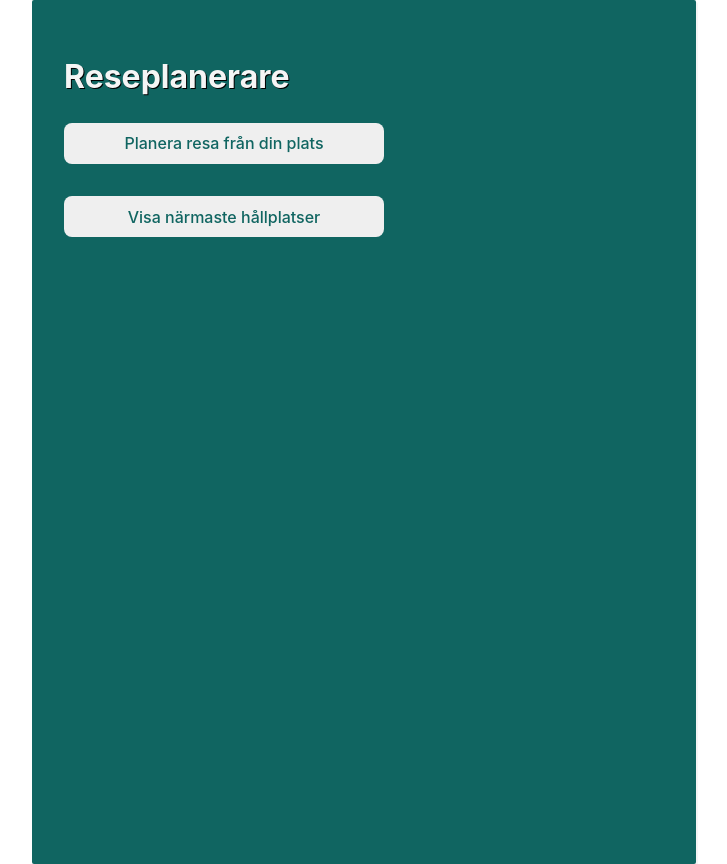
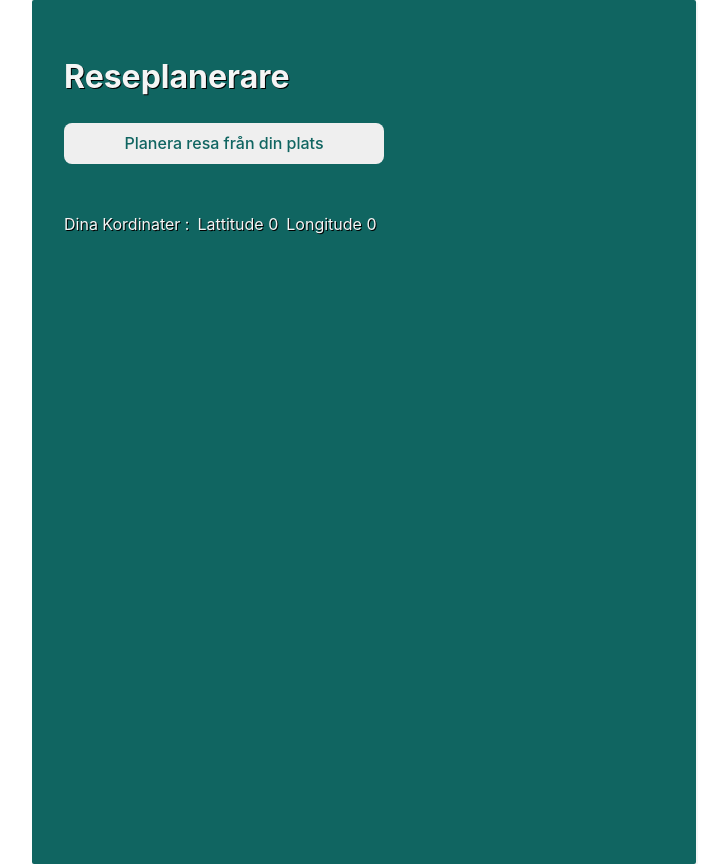
Before and after one commit to MartinaSTV/pendlaren, a React (Vite) app in the folder pendlaren/: page / in a window 1280 px wide. Shown: the whole page, without its empty margins (276-1003 px from the left). Built offline with nearby package versions, Linux system fonts and the light colour scheme.

Commit message:
Intrface, visa kordinater

```diff
--- a/pendlaren/src/App.css
+++ b/pendlaren/src/App.css
@@ -19,3 +19,9 @@
 .button-departures{
   margin: 1rem;
 }
+.travalplaner-coords{
+  display: flex;
+}
+.coords{
+  padding-right: 0.5rem;
+}
--- a/pendlaren/src/App.tsx
+++ b/pendlaren/src/App.tsx
@@ -37,11 +37,17 @@ function App() {
       <button onClick={ ()=>{ getCordinates(setMessage, setcoords)
         }  }>Planera resa från din plats</button>
       <p>{ message }</p>
+        <article className='travalplaner-coords'>
+          <p className='coords'>Dina Kordinater : </p>
+          <p className='coords'>Lattitude {coords.lattitude}</p>
+          <p className='coords'>Longitude {coords.longitude}</p>
+        </article>
+      {coords.lattitude >0 ?
       <button onClick={  async()=>{ await getBusStops(coords, setStops)
       sethiddStops(true)
-    } } >Visa närmaste hållplatser</button>
+      } } >Visa närmaste hållplatser</button>: null }
       <article>{hiddStops? stopLocation: <p></p>}</article>
-    <article>   { Stops.length> 0? <h2>Din valda hållplats är: { favoriteStop?.name }</h2>  : ''} </article>
+      <article>{ Stops.length> 0? <h2>Din valda hållplats är: { favoriteStop?.name }</h2>  : ''} </article>
       { favoriteStop? <button className='button-departures' onClick={ ()=>{ getDepatures( favoriteStop, setTimes )} }>visa avgångar</button>: null}
         { times ? timetable : <p>Välj Hållplats</p>}
     </div>
@@ -49,4 +55,3 @@ function App() {
   }
 
   export default App
-  export type {CoordsType, ResponseData}
--- a/pendlaren/src/components/Stations.tsx
+++ b/pendlaren/src/components/Stations.tsx
@@ -1,19 +1,21 @@
-import { PropsStop, StopLocation  } from "../interfaces";
+import { PropsStop} from "../interfaces";
 
 function BusStop(props:PropsStop){
     let info = props.stop.StopLocation;
+    console.log(info)
 
     let handleClick = ()=>{
-        props.setFavoriteStop({extId: info.extId, name: info.name})
+        props.setFavoriteStop({extId: info.extId, name: info.name , dist: info.dist})
         props.sethiddStops(false)
     }
 
     return(
         <article>
+            <p>{info.dist}m till hållplats</p>
             <h3>{info.name}</h3>
             <button onClick={  handleClick }>Spara hållplats</button>
         </article>
     )
+
 }
 export default BusStop
-export type {StopLocation, PropsStop}
--- a/pendlaren/src/getCordinates.ts
+++ b/pendlaren/src/getCordinates.ts
@@ -1,5 +1,5 @@
 import { CoordsType } from "./App"
-import { StopLocation } from "./components/Stations"
+import { StopLocation } from "./interfaces"
 import { SetMessageType, SetCoordsType, SetStops, SetTimeTab } from "./interfaces"
 
 function getCordinates(setMessage: SetMessageType, setcoords:SetCoordsType ){
```
Also changed, not shown: pendlaren/src/interfaces.d.ts (+7 -6 lines). Lines whose indentation alone changed are shown as unchanged.
